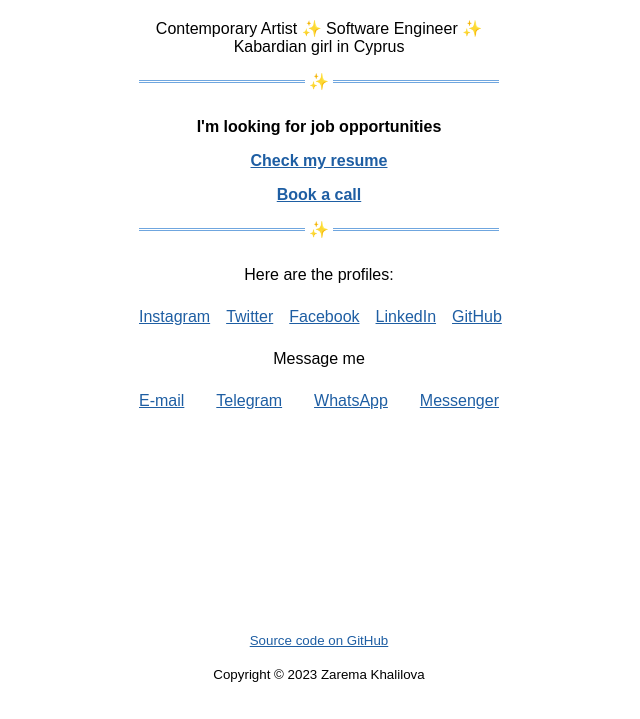
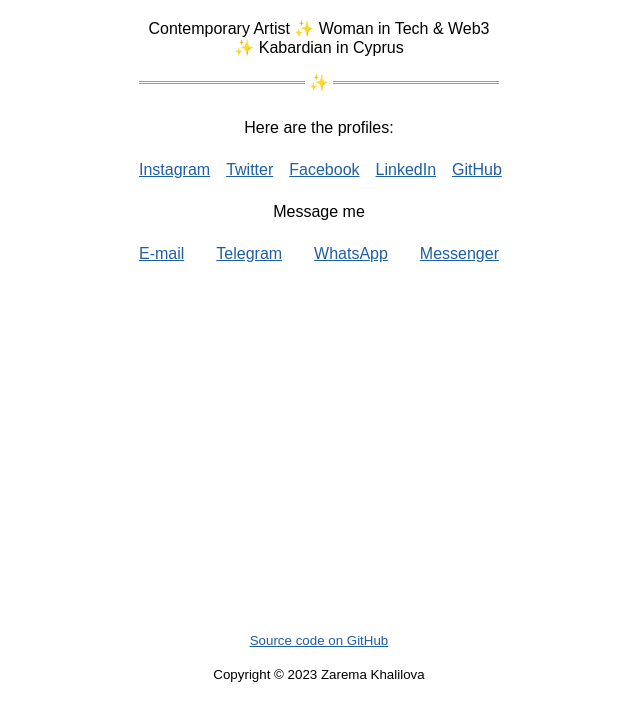
Before and after one commit to Zmoki/links.zmoki.xyz, an Eleventy site: page src/index.md in a window 1280 px wide. Shown: the part 81-800 px from the top of the page, without its empty margins (321-961 px from the left). Built offline with nearby package versions, Linux system fonts and the light colour scheme; Eleventy itself is replaced by a stand-in of ours; files that its build step writes are made by us from their sources.

Commit message:
Update index.md

```diff
--- a/src/index.md
+++ b/src/index.md
@@ -15,15 +15,7 @@ layout: layouts/base.njk
 </style>
 # Zarema Khalilova
 
-Contemporary Artist ✨ Software Engineer ✨ Kabardian girl in Cyprus
-
----
-
-**I'm looking for job opportunities**
-
-**[Check my resume](https://zmoki.xyz/resume)**
-
-**[Book a call](https://calendly.com/zmoki/30min)**
+Contemporary Artist ✨ Woman in Tech & Web3 ✨ Kabardian in Cyprus
 
 ---
 
```
